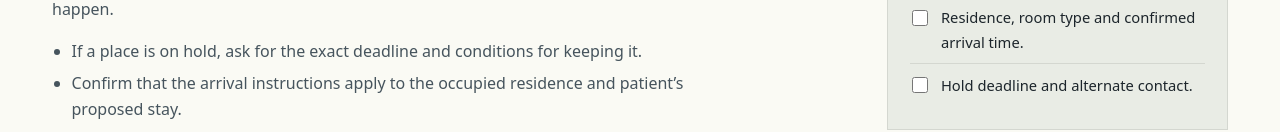
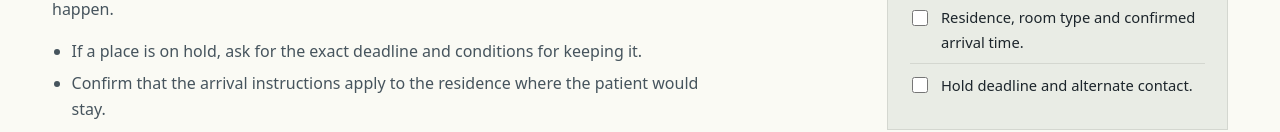
Before and after one commit to letsseehowthisgoes22/la-private-care-guide, a plain HTML site: page reserve-a-residential-admission-date/index.html in a window 1280 px wide. Shown: the part 823-955 px from the top of the page. Drawn offline with Linux system fonts and the light colour scheme.

```diff
--- a/reserve-a-residential-admission-date/index.html
+++ b/reserve-a-residential-admission-date/index.html
@@ -313,7 +313,7 @@ ul { padding-inline-start: 1.22rem; }
 </header>
     <div class="article-grid wrap">
   <article aria-label="Reserve a residential mental health admission date in Beverly Hills">
-    <section class="prose"><h2>Ask what the admissions team has approved</h2><p>Get the name of the residence, the planned room type and the person who confirmed the opening. Ask who still needs to review the referral and when that decision will happen.</p><ul><li>If a place is on hold, ask for the exact deadline and conditions for keeping it.</li><li>Confirm that the arrival instructions apply to the occupied residence and patient’s proposed stay.</li></ul></section>
+    <section class="prose"><h2>Ask what the admissions team has approved</h2><p>Get the name of the residence, the planned room type and the person who confirmed the opening. Ask who still needs to review the referral and when that decision will happen.</p><ul><li>If a place is on hold, ask for the exact deadline and conditions for keeping it.</li><li>Confirm that the arrival instructions apply to the residence where the patient would stay.</li></ul></section>
 <section class="prose"><h2>Agree on an alternative date</h2><p>If a review, flight or other arrangement slips, call admissions before changing travel. Ask whether the facility will offer a later arrival the same day or a new admission date.</p><ul><li>Name the person who will confirm changes with the current treatment team.</li><li>Keep an interim contact available until the program confirms the move.</li></ul></section>
     <section class="prose faq"><h2>Common questions</h2><details><summary>What if the program offers a space before it reviews the case?</summary><p>Ask for the clinical decision deadline and what will happen to the reservation if the program needs more information.</p></details></section>
   </article>
```
